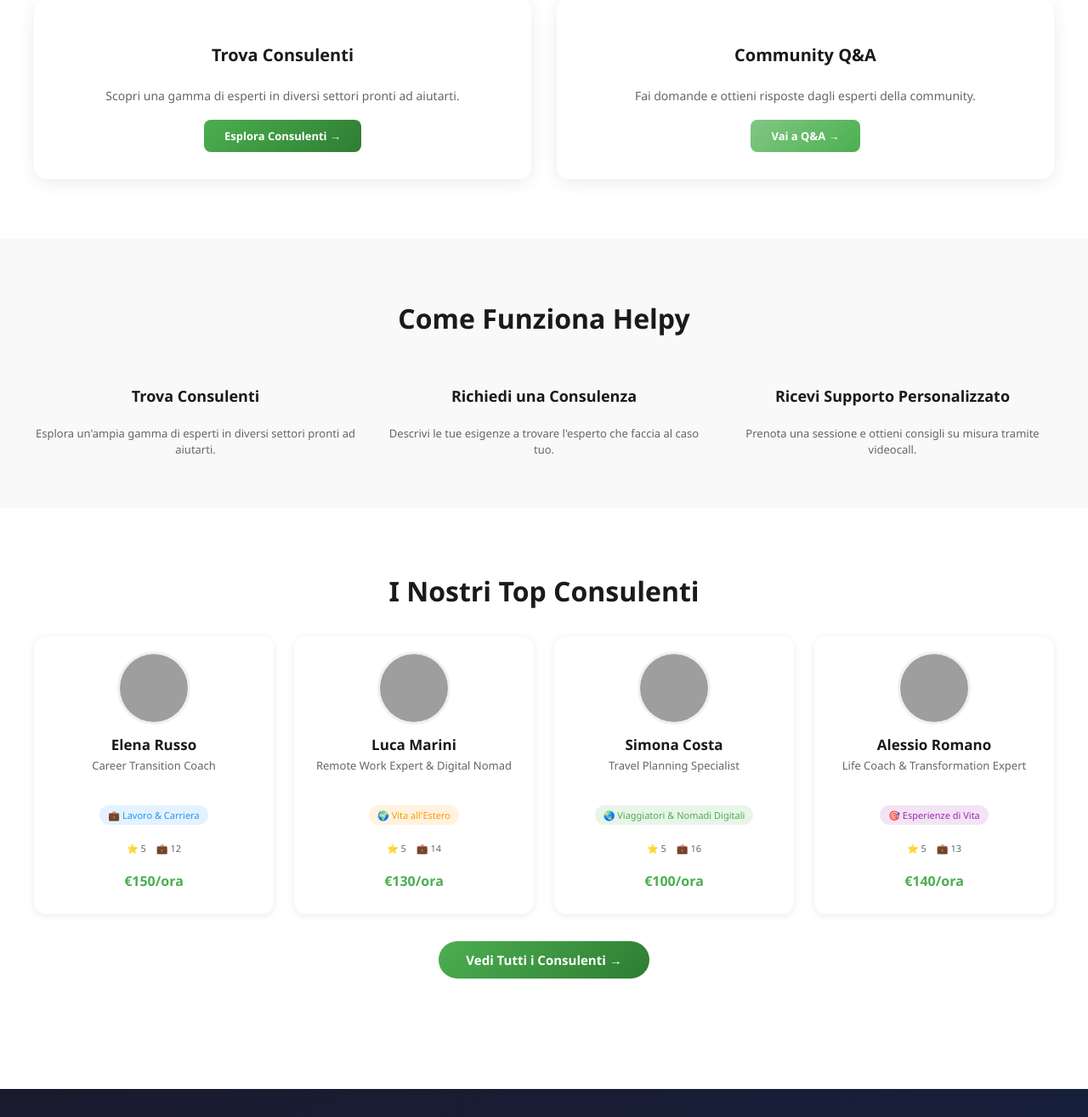
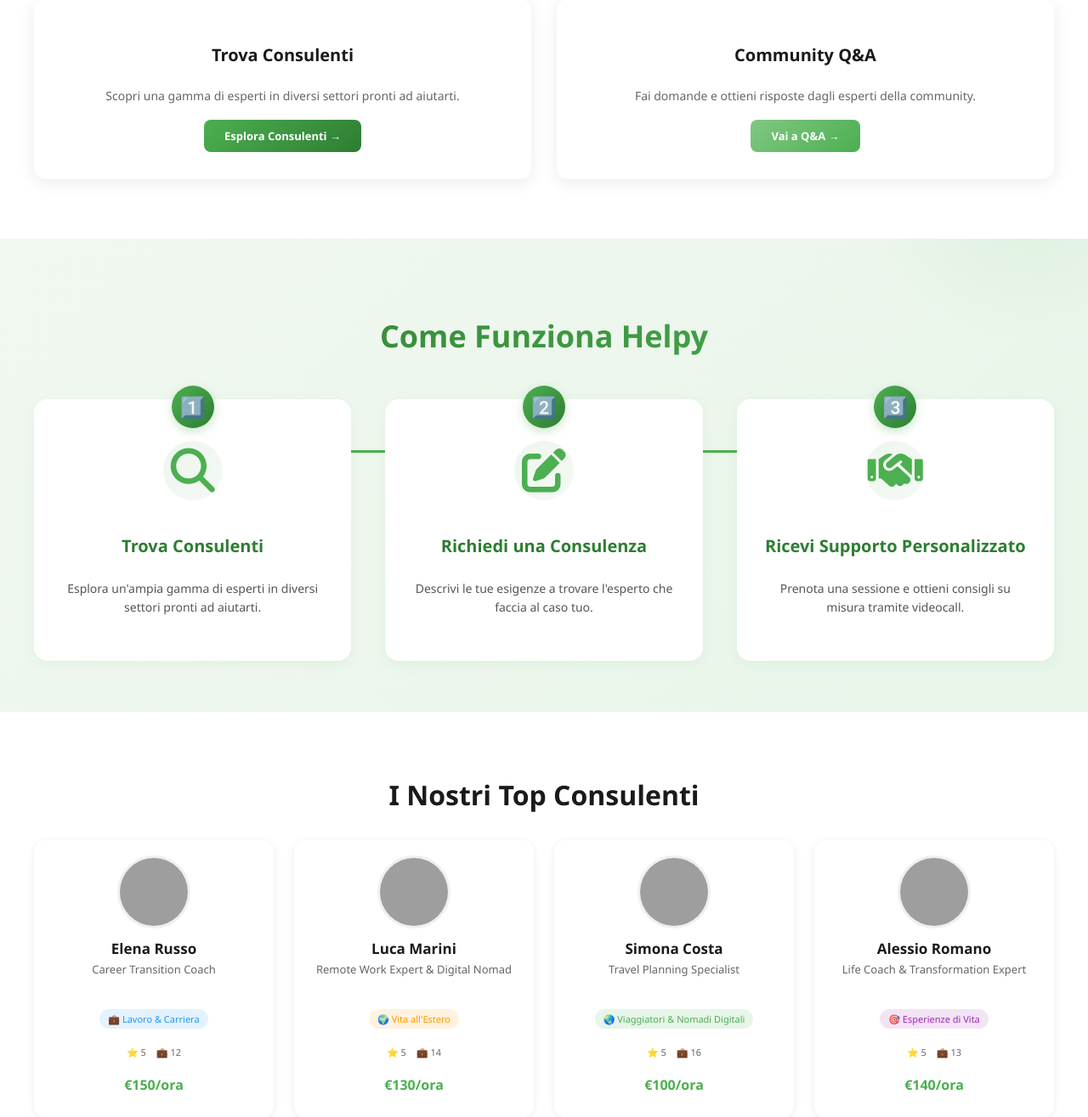
Before and after one commit to walle8646/helpy, a FastAPI app: page / in a window 1280 px wide. Shown: the part 561-1876 px from the top of the page at 85% size. Run offline with FastAPI, Linux system fonts and the light colour scheme; grey boxes are pictures that could not be loaded.

Commit message:
come funziona helpy

```diff
--- a/app/templates/home.html
+++ b/app/templates/home.html
@@ -294,16 +294,35 @@
 
     /* ========== HOW IT WORKS SECTION ========== */
     .how-section {
-        background: #f9f9f9;
-        padding: 45px 20px;
+        background: linear-gradient(135deg, #f1f8f0 0%, #e8f5e9 100%);
+        padding: 60px 20px;
+        position: relative;
+        overflow: hidden;
+    }
+
+    .how-section::before {
+        content: '';
+        position: absolute;
+        top: -50%;
+        right: -10%;
+        width: 400px;
+        height: 400px;
+        background: radial-gradient(circle, rgba(76, 175, 80, 0.1) 0%, transparent 70%);
+        border-radius: 50%;
     }
 
     .how-title {
         text-align: center;
-        font-size: 32px;
+        font-size: 36px;
         font-weight: 800;
         color: #1a1a1a;
-        margin-bottom: 40px;
+        margin-bottom: 50px;
+        position: relative;
+        z-index: 1;
+        background: linear-gradient(135deg, #2e7d32 0%, #4caf50 100%);
+        -webkit-background-clip: text;
+        -webkit-text-fill-color: transparent;
+        background-clip: text;
     }
 
     .how-grid {
@@ -311,7 +330,20 @@
         margin: 0 auto;
         display: grid;
         grid-template-columns: repeat(3, 1fr);
-        gap: 30px;
+        gap: 40px;
+        position: relative;
+        z-index: 1;
+    }
+
+    .how-grid::before {
+        content: '';
+        position: absolute;
+        top: 60px;
+        left: 15%;
+        right: 15%;
+        height: 3px;
+        background: linear-gradient(90deg, transparent, #4caf50 20%, #4caf50 80%, transparent);
+        z-index: 0;
     }
 
     .how-item {
@@ -319,24 +351,74 @@
         flex-direction: column;
         align-items: center;
         text-align: center;
+        background: white;
+        padding: 35px 25px;
+        border-radius: 16px;
+        box-shadow: 0 4px 15px rgba(76, 175, 80, 0.08);
+        transition: all 0.3s ease;
+        position: relative;
+        border: 2px solid transparent;
+    }
+
+    .how-item:hover {
+        transform: translateY(-8px);
+        box-shadow: 0 12px 30px rgba(76, 175, 80, 0.15);
+        border-color: #4caf50;
+        background: linear-gradient(135deg, #f1f8f0 0%, white 100%);
+    }
+
+    .how-item::before {
+        content: attr(data-step);
+        position: absolute;
+        top: -18px;
+        left: 50%;
+        transform: translateX(-50%);
+        width: 50px;
+        height: 50px;
+        background: linear-gradient(135deg, #4caf50 0%, #2e7d32 100%);
+        color: white;
+        border-radius: 50%;
+        display: flex;
+        align-items: center;
+        justify-content: center;
+        font-size: 24px;
+        font-weight: 700;
+        box-shadow: 0 4px 12px rgba(76, 175, 80, 0.3);
     }
 
     .how-icon {
-        font-size: 48px;
-        margin-bottom: 16px;
+        font-size: 52px;
+        margin-bottom: 20px;
+        margin-top: 12px;
+        color: #4caf50;
+        display: flex;
+        align-items: center;
+        justify-content: center;
+        width: 70px;
+        height: 70px;
+        background: linear-gradient(135deg, rgba(76, 175, 80, 0.1) 0%, rgba(46, 125, 50, 0.05) 100%);
+        border-radius: 50%;
+        transition: all 0.3s ease;
+    }
+
+    .how-item:hover .how-icon {
+        color: #2e7d32;
+        background: linear-gradient(135deg, rgba(76, 175, 80, 0.2) 0%, rgba(46, 125, 50, 0.1) 100%);
+        transform: scale(1.1) rotate(5deg);
     }
 
     .how-item-title {
-        font-size: 18px;
+        font-size: 20px;
         font-weight: 700;
-        color: #1a1a1a;
-        margin-bottom: 10px;
+        color: #2e7d32;
+        margin-bottom: 12px;
     }
 
     .how-item-desc {
-        font-size: 13px;
-        color: #666;
-        line-height: 1.5;
+        font-size: 14px;
+        color: #555;
+        line-height: 1.6;
+        font-weight: 500;
     }
 
     @media (max-width: 968px) {
@@ -349,12 +431,26 @@
             gap: 24px;
         }
 
+        .how-grid::before {
+            display: none;
+        }
+
         .cta-card {
             padding: 24px 20px;
         }
 
         .how-title {
-            font-size: 26px;
+            font-size: 28px;
+        }
+
+        .how-item {
+            padding: 25px 20px;
+        }
+
+        .how-item::before {
+            width: 40px;
+            height: 40px;
+            font-size: 18px;
         }
     }
 
@@ -542,21 +638,24 @@
     <h2 class="how-title">Come Funziona Helpy</h2>
 
     <div class="how-grid">
-        <div class="how-item">
+        <div class="how-item" data-step="1️⃣">
+            <div class="how-icon"><i class="fas fa-magnifying-glass"></i></div>
             <h3 class="how-item-title">Trova Consulenti</h3>
             <p class="how-item-desc">
                 Esplora un'ampia gamma di esperti in diversi settori pronti ad aiutarti.
             </p>
         </div>
 
-        <div class="how-item">
+        <div class="how-item" data-step="2️⃣">
+            <div class="how-icon"><i class="fas fa-pen-to-square"></i></div>
             <h3 class="how-item-title">Richiedi una Consulenza</h3>
             <p class="how-item-desc">
                 Descrivi le tue esigenze a trovare l'esperto che faccia al caso tuo.
             </p>
         </div>
 
-        <div class="how-item">
+        <div class="how-item" data-step="3️⃣">
+            <div class="how-icon"><i class="fas fa-handshake"></i></div>
             <h3 class="how-item-title">Ricevi Supporto Personalizzato</h3>
             <p class="how-item-desc">
                 Prenota una sessione e ottieni consigli su misura tramite videocall.
```
